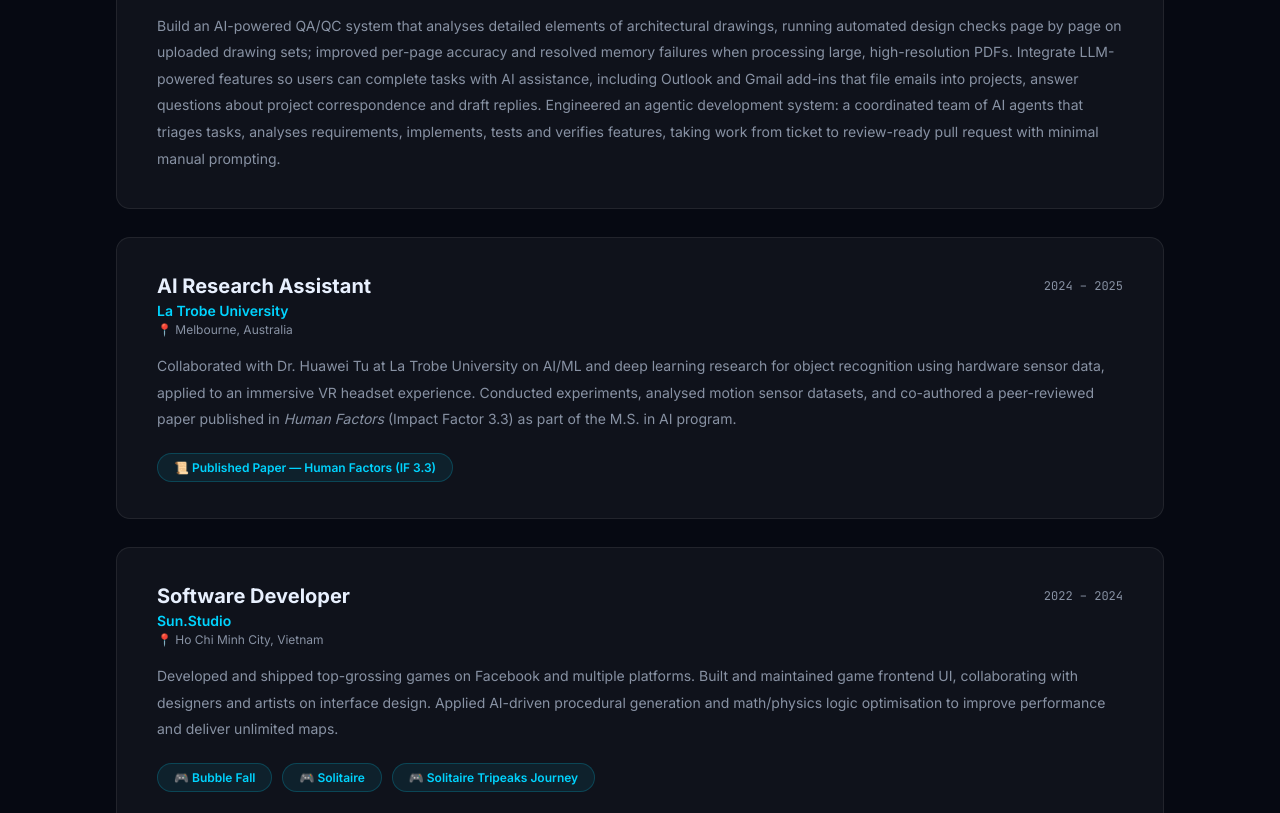
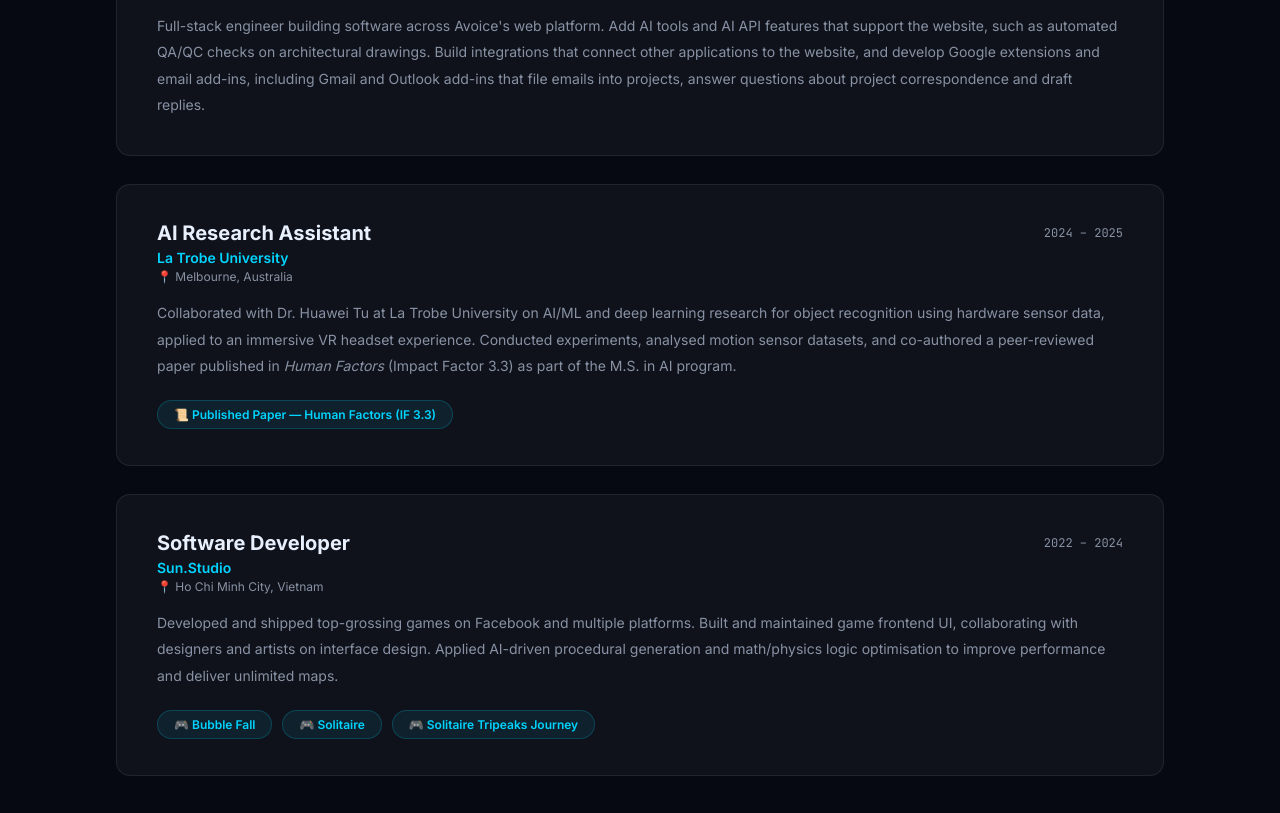
Before and after one commit to nguyenhoang2001/Portfolio, a plain HTML site: page index.html in a window 1280 px wide. Shown: the part 3220-4033 px from the top of the page. Drawn offline with Linux system fonts and the light colour scheme; no server answers.

Commit message:
Reword Avoice role as full-stack work
Describe the Avoice role as full-stack engineering: AI tools and AI API
features for the website, integrations with other applications, and
Google extensions plus Gmail and Outlook add-ins.

Co-Authored-By: Claude Opus 5.5 <noreply@anthropic.com>

```diff
--- a/index.html
+++ b/index.html
@@ -988,14 +988,11 @@ footer span{font-family:'JetBrains Mono',monospace;color:var(--cyan);}
           <div class="exp-period">2026 – Present</div>
         </div>
         <p class="exp-desc" style="margin-bottom:0">
-          Build an AI-powered QA/QC system that analyses detailed elements of architectural drawings,
-          running automated design checks page by page on uploaded drawing sets; improved per-page accuracy
-          and resolved memory failures when processing large, high-resolution PDFs. Integrate LLM-powered
-          features so users can complete tasks with AI assistance, including Outlook and Gmail add-ins that
-          file emails into projects, answer questions about project correspondence and draft replies.
-          Engineered an agentic development system: a coordinated team of AI agents that triages tasks,
-          analyses requirements, implements, tests and verifies features, taking work from ticket to
-          review-ready pull request with minimal manual prompting.
+          Full-stack engineer building software across Avoice's web platform. Add AI tools and AI API
+          features that support the website, such as automated QA/QC checks on architectural drawings.
+          Build integrations that connect other applications to the website, and develop Google extensions
+          and email add-ins, including Gmail and Outlook add-ins that file emails into projects, answer
+          questions about project correspondence and draft replies.
         </p>
       </div>
 
```
